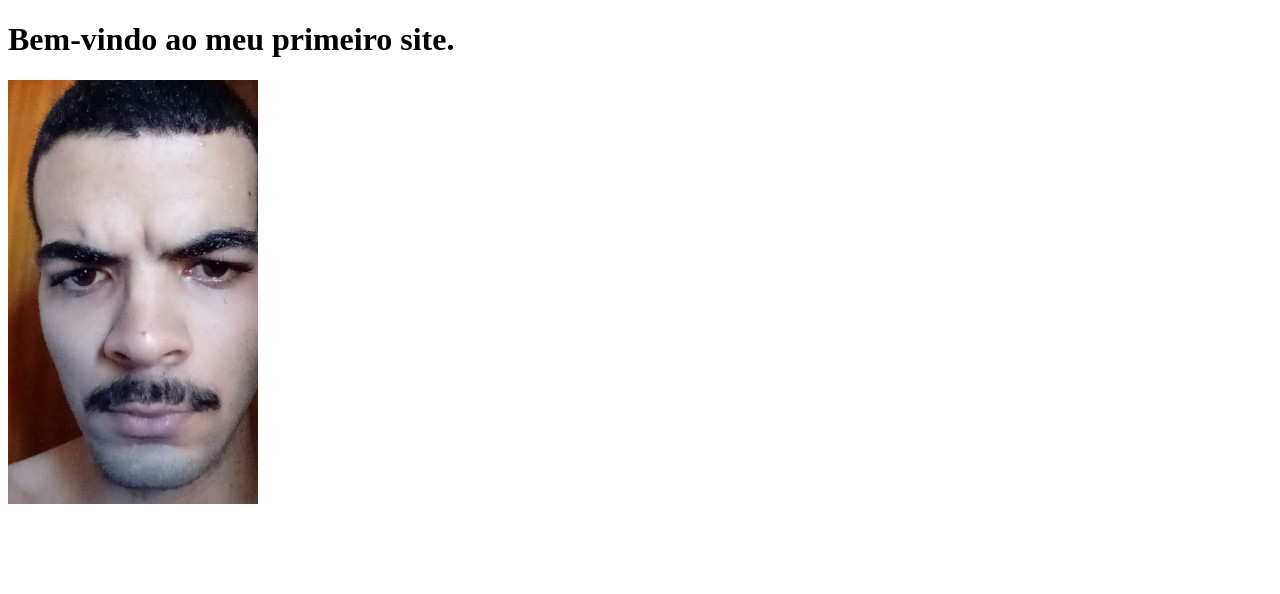
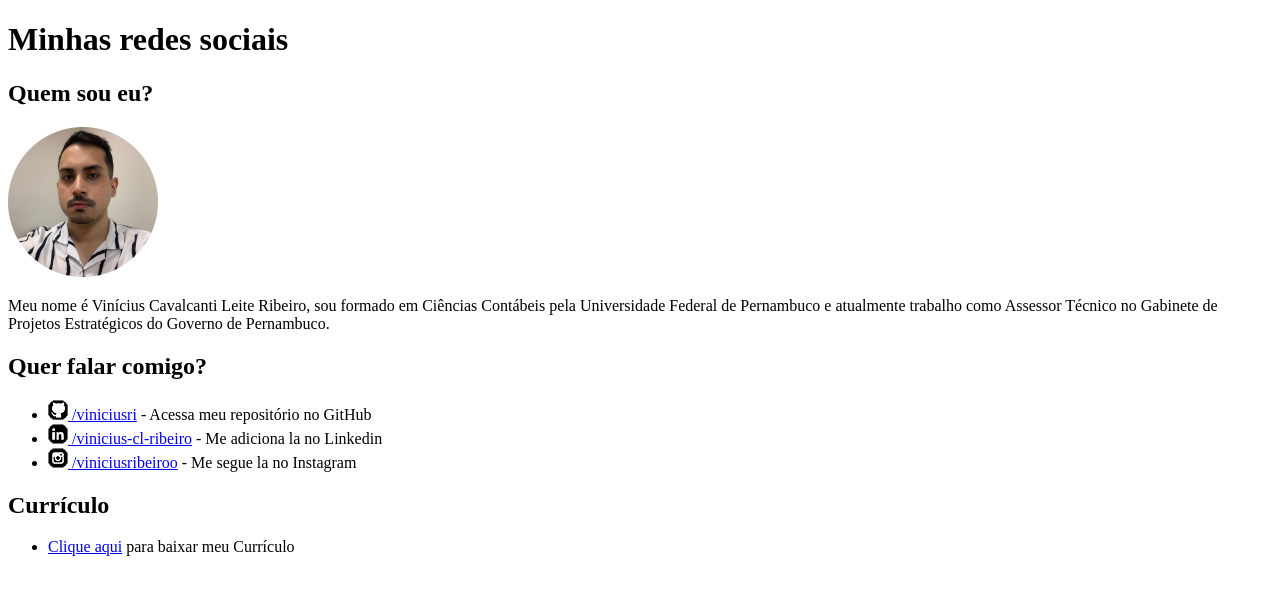
Before and after one commit to viniciusri/viniciusri.github.io, a plain HTML site: page index.html in a window 1280 px wide. Drawn offline with Linux system fonts and the light colour scheme.

Commit message:
criação do site pessoal

```diff
--- a/index.html
+++ b/index.html
@@ -4,11 +4,23 @@
     <meta charset="UTF-8">
     <meta http-equiv="X-UA-Compatible" content="IE=edge">
     <meta name="viewport" content="width=device-width, initial-scale=1.0">
-    <title>Primeiro site</title>
+    <title>Social</title>
     <link rel="shortcut icon" href="favicon-32x32.png" type="image/x-icon">
 </head>
 <body>
-    <h1>Bem-vindo ao meu primeiro site.</h1>
-    <img src="WhatsApp Image 2022-10-06 at 21.23.45.jpeg" alt="tarc">
+    <h1>Minhas redes sociais</h1>
+    <h2>Quem sou eu?</h2>
+    <img src="imagens/fotoPerfil.png" alt="eu">
+    <p>Meu nome é Vinícius Cavalcanti Leite Ribeiro, sou formado em Ciências Contábeis pela Universidade Federal de Pernambuco e atualmente trabalho como Assessor Técnico no Gabinete de Projetos Estratégicos do Governo de Pernambuco.</p>
+    <h2>Quer falar comigo?</h2>
+    <ul>
+        <li><img src="imagens/icone-github.png" alt="github"><a href="https://github.com/viniciusri" target="_blank" rel="external"> /viniciusri</a> - Acessa meu repositório no GitHub</li>
+        <li><img src="imagens/icone-linkedin.png" alt="linkedin"><a href="https://www.linkedin.com/in/vinicius-cl-ribeiro/" target="_blank" rel="external"> /vinicius-cl-ribeiro</a> - Me adiciona la no Linkedin</li>
+        <li><img src="imagens/icone-instagram.png" alt="instagram"><a href="https://www.instagram.com/viniciusribeiroo/" target="_blank" rel="external"> /viniciusribeiroo</a> - Me segue la no Instagram</li>
+    </ul>
+    <h2>Currículo</h2>
+    <ul>
+        <li><a href="documentos/CV Vínicius Ribeiro.pdf" download="CV Vínicius Ribeiro.pdf" type="application/pdf">Clique aqui</a> para baixar meu Currículo</li>
+    </ul>
 </body>
 </html>
```
Also changed, not shown: WhatsApp Image 2022-10-06 at 21.23.45.jpeg (deleted), favicon-32x32.png (deleted), imagens/fotoPerfil.png (added), imagens/icone-github.png (added), imagens/icone-instagram.png (added), imagens/icone-linkedin.png (added), 1 other file.
